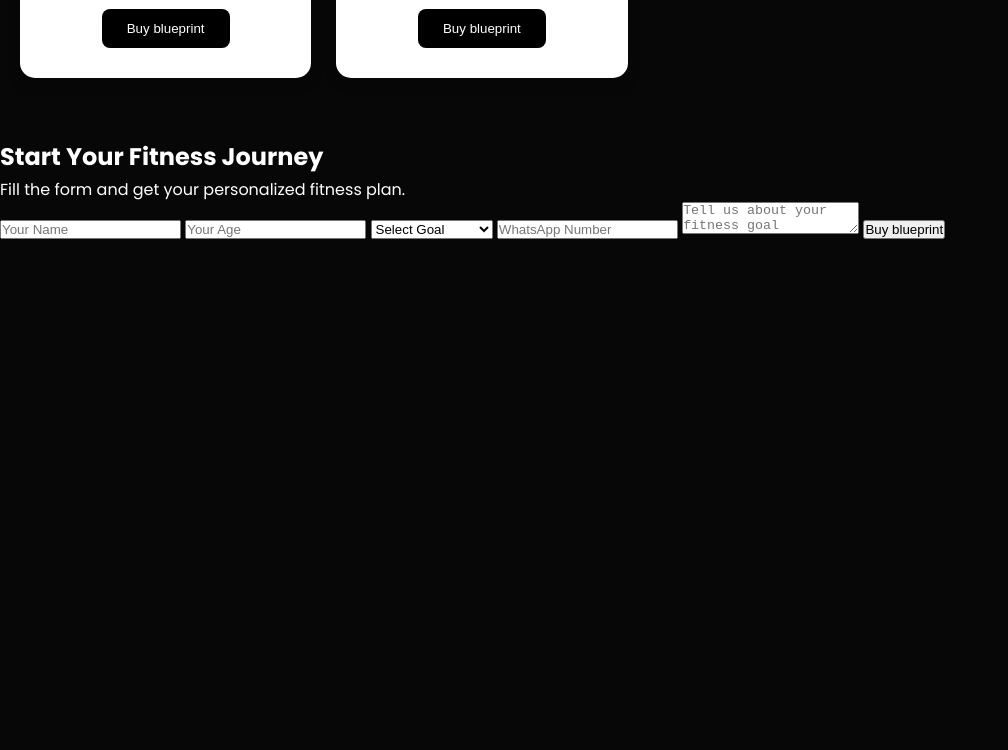
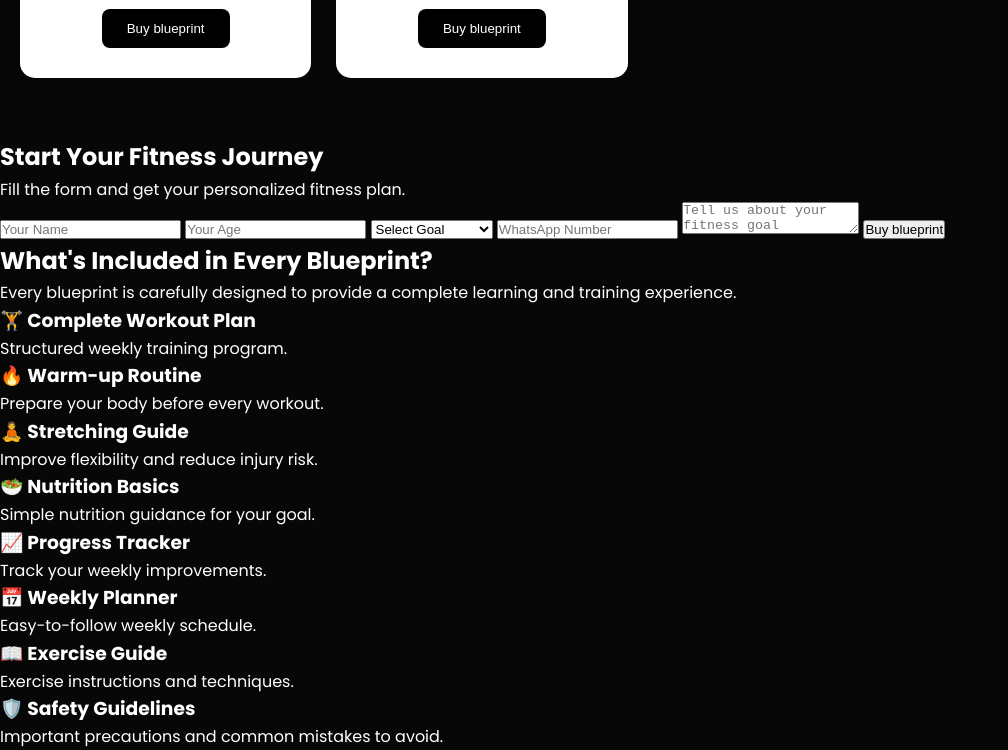
Before and after one commit to abhadhami/The-complete-fitness-blueprint, a plain HTML site: page index.html in a window 1280 px wide. Shown: the part 4301-5051 px from the top of the page, without its empty margins (0-1008 px from the left). Before the commit the page ends 4543 px from the top, so only its background shows below. Drawn offline with Linux system fonts and the light colour scheme.

Commit message:
Add blueprint includes section to index.html
Added a new section detailing what's included in every blueprint with various components such as workout plans, warm-up routines, and nutrition basics.

```diff
--- a/index.html
+++ b/index.html
@@ -581,3 +581,56 @@ Buy blueprint
 </form>
 
 </section>
+<section class="blueprint-includes">
+
+<h2>What's Included in Every Blueprint?</h2>
+
+<p>
+Every blueprint is carefully designed to provide a complete learning and training experience.
+</p>
+
+<div class="includes-grid">
+
+<div class="include-card">
+<h3>🏋️ Complete Workout Plan</h3>
+<p>Structured weekly training program.</p>
+</div>
+
+<div class="include-card">
+<h3>🔥 Warm-up Routine</h3>
+<p>Prepare your body before every workout.</p>
+</div>
+
+<div class="include-card">
+<h3>🧘 Stretching Guide</h3>
+<p>Improve flexibility and reduce injury risk.</p>
+</div>
+
+<div class="include-card">
+<h3>🥗 Nutrition Basics</h3>
+<p>Simple nutrition guidance for your goal.</p>
+</div>
+
+<div class="include-card">
+<h3>📈 Progress Tracker</h3>
+<p>Track your weekly improvements.</p>
+</div>
+
+<div class="include-card">
+<h3>📅 Weekly Planner</h3>
+<p>Easy-to-follow weekly schedule.</p>
+</div>
+
+<div class="include-card">
+<h3>📖 Exercise Guide</h3>
+<p>Exercise instructions and techniques.</p>
+</div>
+
+<div class="include-card">
+<h3>🛡️ Safety Guidelines</h3>
+<p>Important precautions and common mistakes to avoid.</p>
+</div>
+
+</div>
+
+</section>
```
